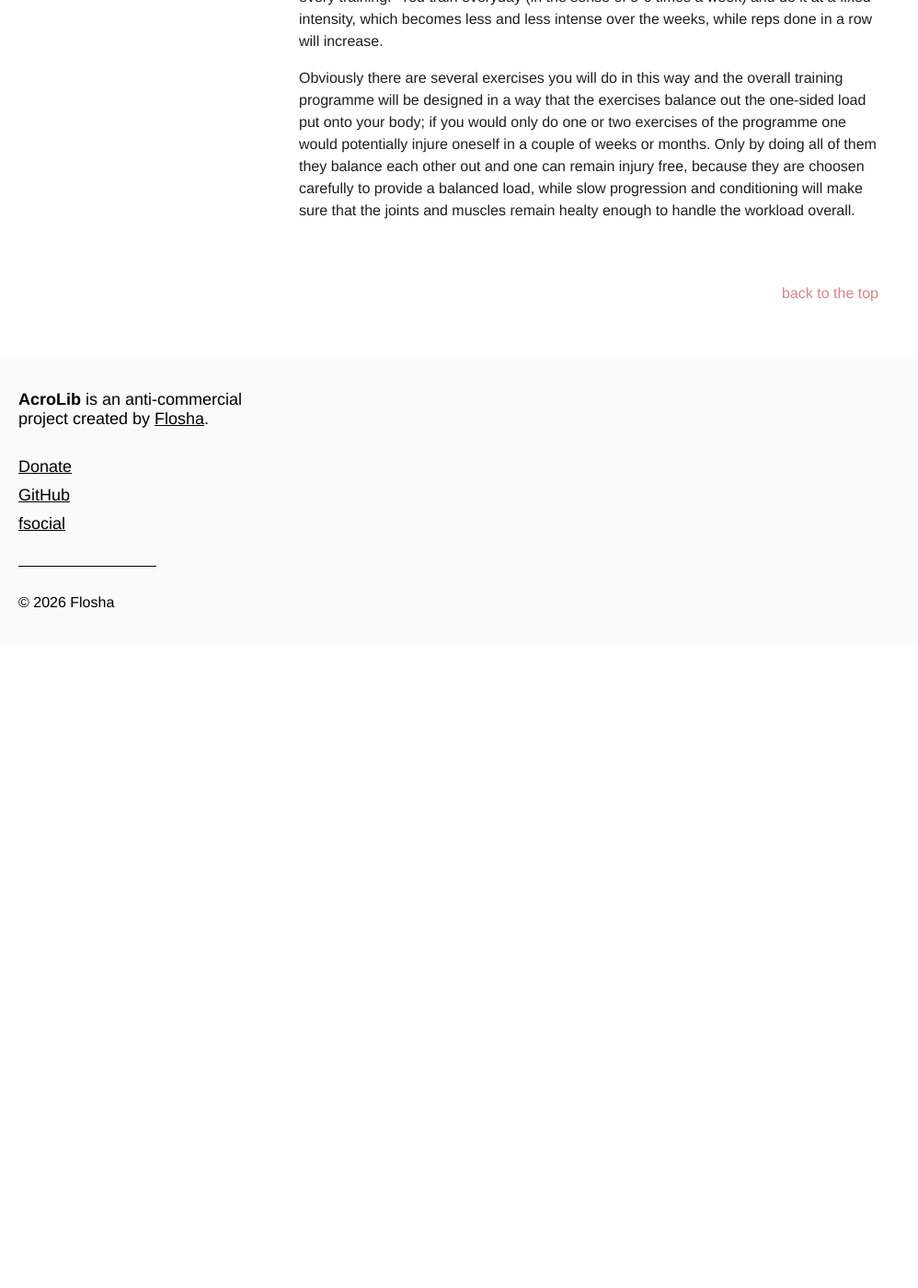
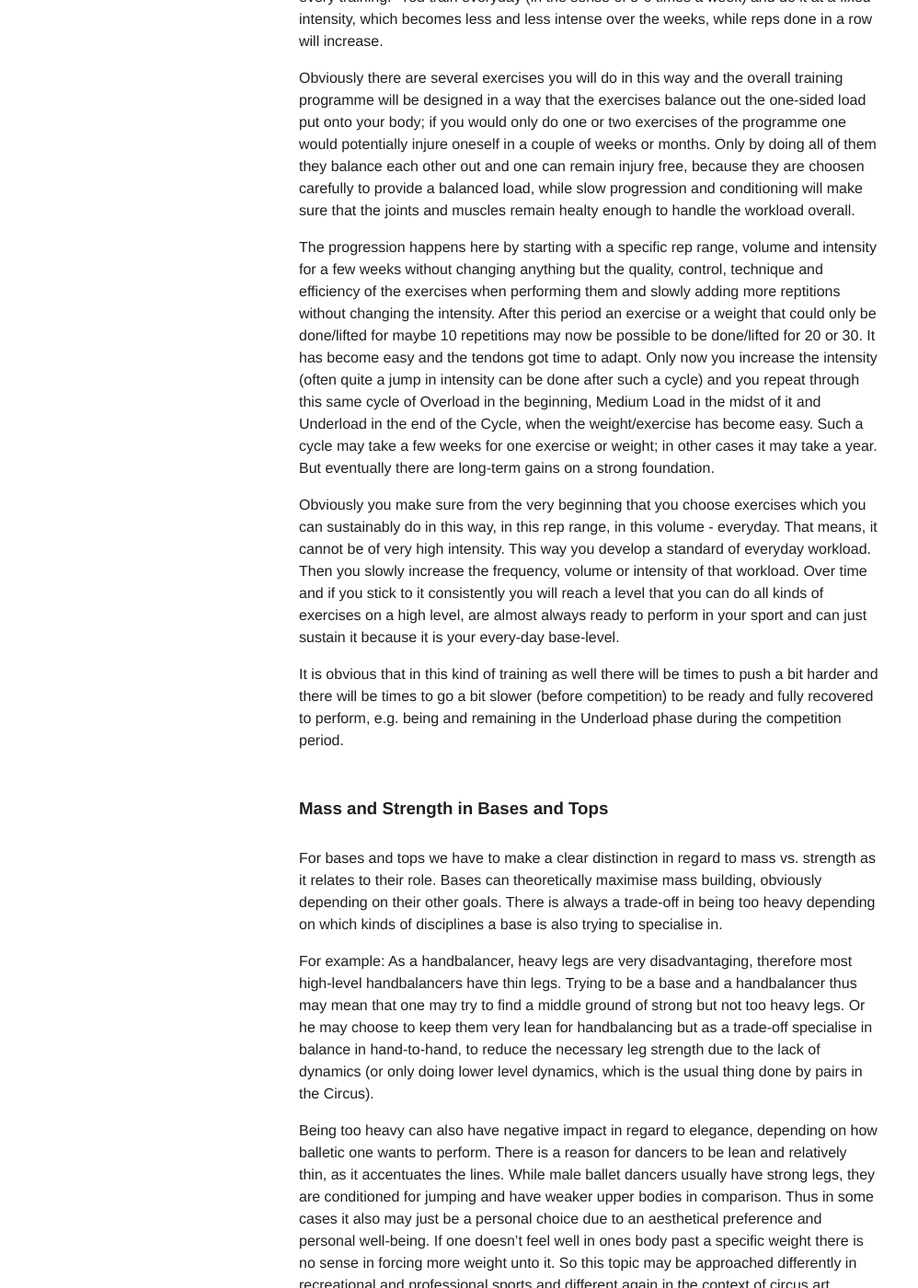
Before and after one commit to floshin/acrolib, a Jekyll site: the page built from training/strength-and-mass.md, in a window 1280 px wide and 1400 px high, scrolled down 2451 px. Shown: the whole window at 92% size, without its empty margins (0-998 px from the left). Built offline with Jekyll 4.4.1, drawn with Linux system fonts in a browser that asks for light colours; our own code applies the rules of GitHub Pages for plain Markdown files; before the commit the page ends 3150 px from its top, so only the background shows below that; some of the changed text lies outside the part shown.

Commit message:
Update strength-and-mass.md

```diff
--- a/training/strength-and-mass.md
+++ b/training/strength-and-mass.md
@@ -43,3 +43,28 @@ As mentioned in the article on [periodisation](/training/periodisation), it may
 The other method is very different in character and was to some degree utilised in the former soviet union, as far as I am informed. It is sometimes referred to as "Steady State Cycles" (as also described in the article on [periodisation](/training/periodisation)). Here you begin by basically setting a standard of where you want to be, like: "I will be doing X reps of this exercise in every training." You train everyday (in the sense of 5-6 times a week) and do it at a fixed intensity, which becomes less and less intense over the weeks, while reps done in a row will increase.
 
 Obviously there are several exercises you will do in this way and the overall training programme will be designed in a way that the exercises balance out the one-sided load put onto your body; if you would only do one or two exercises of the programme one would potentially injure oneself in a couple of weeks or months. Only by doing all of them they balance each other out and one can remain injury free, because they are choosen carefully to provide a balanced load, while slow progression and conditioning will make sure that the joints and muscles remain healty enough to handle the workload overall.
+
+The progression happens here by starting with a specific rep range, volume and intensity for a few weeks without changing anything but the quality, control, technique and efficiency of the exercises when performing them and slowly adding more reptitions without changing the intensity. After this period an exercise or a weight that could only be done/lifted for maybe 10 repetitions may now be possible to be done/lifted for 20 or 30. It has become easy and the tendons got time to adapt. Only now you increase the intensity (often quite a jump in intensity can be done after such a cycle) and you repeat through this same cycle of Overload in the beginning, Medium Load in the midst of it and Underload in the end of the Cycle, when the weight/exercise has become easy. Such a cycle may take a few weeks for one exercise or weight; in other cases it may take a year. But eventually there are long-term gains on a strong foundation.
+
+Obviously you make sure from the very beginning that you choose exercises which you can sustainably do in this way, in this rep range, in this volume - everyday. That means, it cannot be of very high intensity. This way you develop a standard of everyday workload. Then you slowly increase the frequency, volume or intensity of that workload. Over time and if you stick to it consistently you will reach a level that you can do all kinds of exercises on a high level, are almost always ready to perform in your sport and can just sustain it because it is your every-day base-level.
+
+It is obvious that in this kind of training as well there will be times to push a bit harder and there will be times to go a bit slower (before competition) to be ready and fully recovered to perform, e.g. being and remaining in the Underload phase during the competition period.
+
+
+### Mass and Strength in Bases and Tops
+
+For bases and tops we have to make a clear distinction in regard to mass vs. strength as it relates to their role. Bases can theoretically maximise mass building, obviously depending on their other goals. There is always a trade-off in being too heavy depending on which kinds of disciplines a base is also trying to specialise in.
+
+For example: As a handbalancer, heavy legs are very disadvantaging, therefore most high-level handbalancers have thin legs. Trying to be a base and a handbalancer thus may mean that one may try to find a middle ground of strong but not too heavy legs. Or he may choose to keep them very lean for handbalancing but as a trade-off specialise in balance in hand-to-hand, to reduce the necessary leg strength due to the lack of dynamics (or only doing lower level dynamics, which is the usual thing done by pairs in the Circus).
+
+Being too heavy can also have negative impact in regard to elegance, depending on how balletic one wants to perform. There is a reason for dancers to be lean and relatively thin, as it accentuates the lines. While male ballet dancers usually have strong legs, they are conditioned for jumping and have weaker upper bodies in comparison. Thus in some cases it also may just be a personal choice due to an aesthetical preference and personal well-being. If one doesn't feel well in ones body past a specific weight there is no sense in forcing more weight unto it. So this topic may be approached differently in recreational and professional sports and different again in the context of circus art.
+
+As a general rule we can say that bases should aim to become muscular enough to be able to handle their tops *easily*. And while staying lean in the process may be favourable in gymnastics for the aesthetics in the performance, it will not really have much of a negative impact on skill execution, especially since senior gymnasts are no longer required to perform any individual elements. The ideal is to be muscular and *lean*, but there is no need to be "light" for bases.
+
+The situation is different for tops. For tops it is and always will be crucial to be both lean and light, as far as reasonably possible. Too much muscle won't be of use for tops and will negatively impact skill execution. Thus, for tops much more than for bases, the ideal would be to maximise the strength-to-mass (also called strength-to-weight) ratio; being as strong as possible with little/less mass. Nonetheless they have of course to build some degree of mass in the process of learning and mastering their skills.
+
+If girls develop wider hips in course of puberty and a more regular feminine physique, not only their bases will have to develop much more strength to lift, throw and catch them effectively and safely, but also much more mass will be required and necessary to be build by the tops themselves in order to maintain their skills. This is not so in the rare cases of those girls who basically preserve the physique of a girl into adulthood; such girls are therefore particularly chosen and are predestined to become and to remain tops.
+
+---
+
+Read next: [Specificity in Acro Skill Strength](/training/specificity)
```
